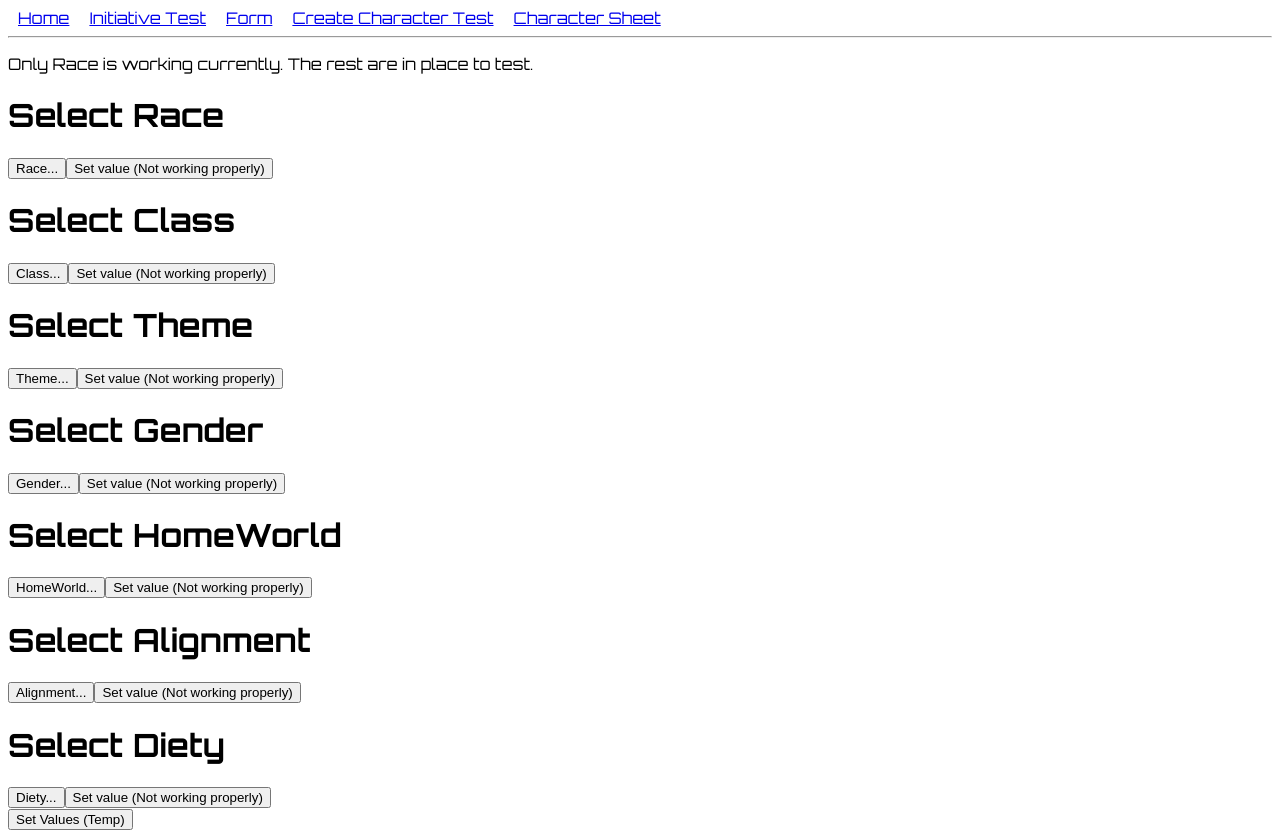
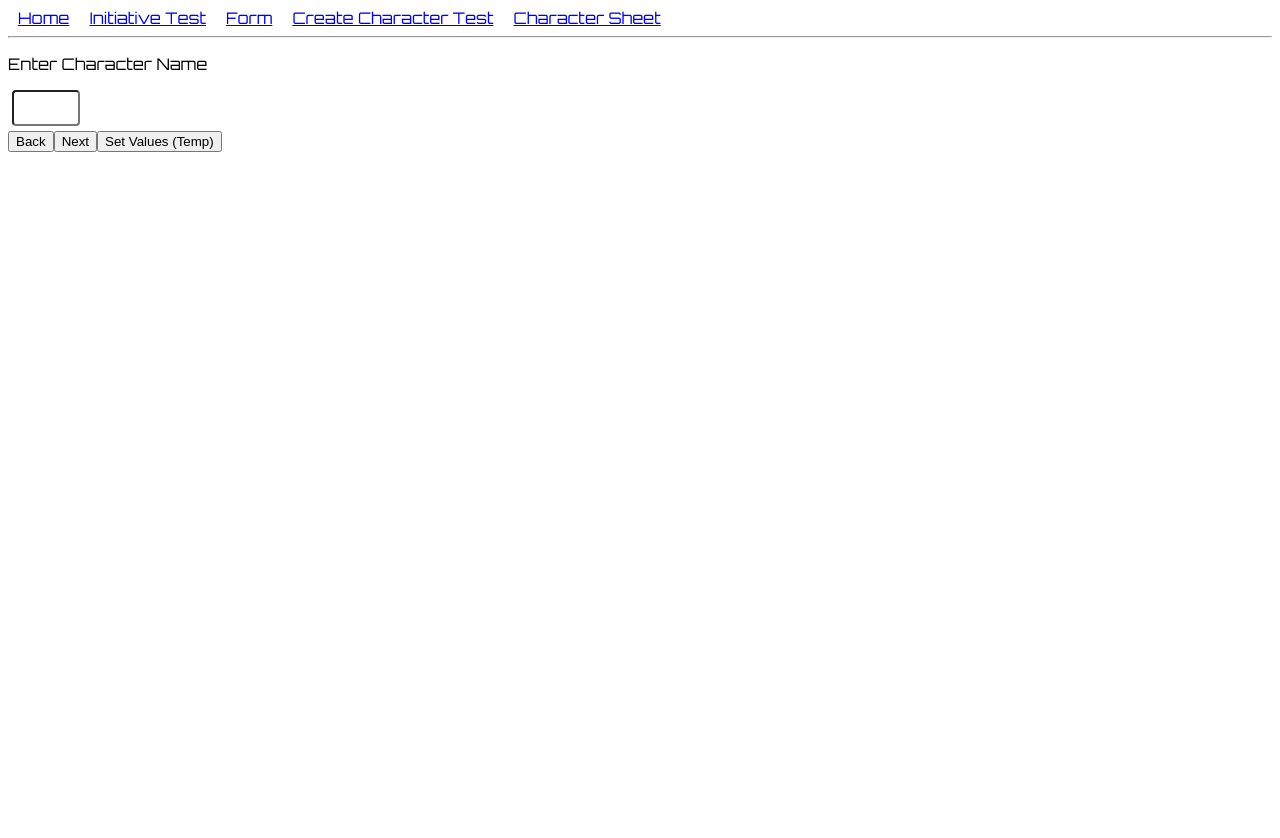
Before and after one commit to debrine/Next-Up, a React (Vite) app: page /Next-Up/create-character in a window 1280 px wide. After the commit the page ends 800 px from the top, so only its background shows below. Built offline with nearby package versions, Linux system fonts and the light colour scheme.

Commit message:
Setting up create character. Testing setting values to local storage.

```diff
--- a/src/components/DropDownList/DropDownList.tsx
+++ b/src/components/DropDownList/DropDownList.tsx
@@ -1,4 +1,4 @@
-import React, { useEffect, useState } from 'react';
+
 
 type DropDownProps = {
   optionsArray: string[];
@@ -9,18 +9,14 @@ type DropDownProps = {
 
 const DropDownList: React.FC<DropDownProps> = ({
   optionsArray,
+  showDropDown,
   optionSelection,
 }: DropDownProps): JSX.Element => {
-  const [showDropDown, setShowDropDown] = useState<boolean>(false);
 
-//   Handle passing the option back to the parent component
+//   Handle setting the option from the parent component
   const onClickHandler = (option: string): void => {
     optionSelection(option);
   };
-
-  useEffect(() => {
-    setShowDropDown(showDropDown);
-  }, [showDropDown]);
 
   return (
     <>
--- /dev/null
+++ b/src/components/character-creation-components/CharacterCreationName/CharacterCreationName.tsx
@@ -0,0 +1,25 @@
+import { ChangeEvent } from "react"
+
+type CharacterCreationNameProps = {
+    setInputName: React.Dispatch<React.SetStateAction<string>>,
+    inputName: string
+}
+
+function CharacterCreationName({
+    setInputName,
+    inputName
+}: CharacterCreationNameProps){
+
+    const handleNameChange = (e: ChangeEvent<HTMLInputElement>) =>{
+        setInputName(e.target.value)
+    }
+
+    return (
+    <div>
+        <p>Enter Character Name</p>
+        <input type="text" onChange={handleNameChange} value={inputName}/>
+    </div>
+  )
+}
+
+export default CharacterCreationName
--- a/src/components/character-sheet-components/CreateCharacterOptions/CreateCharacterOptions.tsx
+++ b/src/components/character-creation-components/CreateCharacterOptions/CreateCharacterOptions.tsx
@@ -1,7 +1,6 @@
 import { useState } from 'react'
 import styles from './CreateCharacterOptions.module.css'
 import DropDownList from '../../DropDownList/DropDownList';
-import { useLocalStorage } from '../../../data/useLocalStorage';
 
 type createCharacterOptionsProps = {
     optionType: string
@@ -15,19 +14,10 @@ function CreateCharacterOptions({
     setFunction
 }: createCharacterOptionsProps) {
 
-    // Save option selected to local storage
-    const [characterBasicInfo, setCharacterBasicInfo] = useLocalStorage('characterBasicInfo',{})
-
     const [showDropDown, setShowDropDown] = useState<boolean>(false);
     const [selectedOption, setSelectedOption] = useState<string>('');
 
-    // Saves as "optionType":"Kasatha" instead of "Race":"Kasatha". Would prefer to have these values set here dynamically instead of individually in the CreateCharacter.tsx file.
-    function saveOptionHandler(){
-        setCharacterBasicInfo({
-            ...characterBasicInfo,
-            optionType: selectedOption
-        })
-    }
+
 
     // Toggle Drop Down
     const toggleDropDown = ()=>{
@@ -66,7 +56,6 @@ function CreateCharacterOptions({
             />
         )}
         </button>
-        <button onClick={saveOptionHandler}>Set value (Not working properly)</button>
 
     </div>
     )
--- a/src/states/CreateCharacter/CreateCharacter.tsx
+++ b/src/states/CreateCharacter/CreateCharacter.tsx
@@ -1,54 +1,109 @@
-import { useState } from 'react'
-import CreateCharacterOptions from '../../components/character-sheet-components/CreateCharacterOptions/CreateCharacterOptions'
-import { raceList } from '../../data/race-information/raceList'
-import { useLocalStorage } from '../../data/useLocalStorage'
+import {  useEffect, useRef, useState } from 'react'
+import CreateCharacterOptions from '../../components/character-creation-components/CreateCharacterOptions/CreateCharacterOptions.tsx'
+import { raceList } from '../../data/race-information/raceList.ts'
+import { useLocalStorage } from '../../data/useLocalStorage.ts'
 import styles from './CreateCharacter.module.css'
+import CharacterCreationName from '../../components/character-creation-components/CharacterCreationName/CharacterCreationName.tsx'
+
+/*
+  Set everything in a temp state, then when character is confirmed, set it all within
+  Needed for character creation:
+    Name first (This way we can assign the name key to other things in local storage)
+    Class
+      Followed by class options, if any.
+    Theme
+    Set Ability Scores
+    First Feat
+    The rest can be added after the fact.
+*/
+
 
 function CreateCharacter() {
     let raceArray: string[] = raceList.map((race)=>{
         return(race.raceName)
-    })
+    });
 
-    /*
-    Maybe temporary. See note in CreateCharacterOptions.tsx****************************************************************************
-    */
     const [characterBasicInfo, setCharacterBasicInfo] = useLocalStorage('characterBasicInfo',{})
 
     const [race, setRace] = useState<String>('')
     const [chClass, setChClass] = useState<String>('')
     const [theme, setTheme] = useState<String>('')
-    const [gender, setGender] = useState<String>('')
-    const [homeWorld, setHomeWorld] = useState<String>('')
-    const [alignment, setAlignment] = useState<String>('')
-    const [diety, setDiety] = useState<String>('')
+    const [componentArrayPosition, setComponentArrayPosition] = useState<number>(0)
 
-    function setBasicInfoHandler(){
+    // Character Name **********************
+    // Set the character name in local storage to an array of objects.
+    // Set the default array
+    let nameArray = useRef<{characterName: string, id: string}[]>([])
+    // Find if the array exists.
+    useEffect(()=>{
+        if(localStorage.getItem('charactersAvailable') != null){
+            nameArray.current = JSON.parse(localStorage.getItem('charactersAvailable')!)
+        }
+    }, [])
+
+
+    const [inputName, setInputName] = useState<string>('')
+
+    const [, setCharacterNames] = useLocalStorage('charactersAvailable')
+
+    /*
+      Function to add the character.
+    */
+    function addCharacterHandler(){
+      // Generate Key to point the character selected to.
+        const keyID: string = crypto.randomUUID()
+        nameArray.current = ([
+                ...nameArray.current,
+                {
+                    characterName: inputName,
+                    id: keyID
+                }
+            ])
+        setCharacterNames( nameArray.current )
         setCharacterBasicInfo({
           ...characterBasicInfo,
             race,
             chClass,
             theme,
-            gender,
-            homeWorld,
-            alignment,
-            diety
         })
     }
-    /*
-    Maybe temporary. See note in CreateCharacterOptions.tsx****************************************************************************
-    */
+
+
+    let componentArray: JSX.Element[] = [
+      <CharacterCreationName setInputName={setInputName} inputName={inputName}/>,
+      <CreateCharacterOptions optionType='Race' optionArray={raceArray} setFunction={setRace}/>,
+      <CreateCharacterOptions optionType='Class' optionArray={raceArray} setFunction={setChClass}/>,
+      <CreateCharacterOptions optionType='Theme' optionArray={raceArray} setFunction={setTheme}/>
+    ]
+
+    // function setBasicInfoHandler(){
+    //     setCharacterBasicInfo({
+    //       ...characterBasicInfo,
+    //         race,
+    //         chClass,
+    //         theme,
+    //     })
+    // }
+
+    function handleNext(){
+      if(componentArrayPosition < componentArray.length-1){
+        setComponentArrayPosition(componentArrayPosition+1)
+      }
+    }
+
+    function handleBack(){
+      if(componentArrayPosition > 0){
+        setComponentArrayPosition(componentArrayPosition-1)
+      }
+    }
+
 
   return (
     <div className={styles.parentDiv}>
-      <p>Only Race is working currently. The rest are in place to test.</p>
-      <CreateCharacterOptions optionType='Race' optionArray={raceArray} setFunction={setRace}/>
-      <CreateCharacterOptions optionType='Class' optionArray={raceArray} setFunction={setChClass}/>
-      <CreateCharacterOptions optionType='Theme' optionArray={raceArray} setFunction={setTheme}/>
-      <CreateCharacterOptions optionType='Gender' optionArray={raceArray} setFunction={setGender}/>
-      <CreateCharacterOptions optionType='HomeWorld' optionArray={raceArray} setFunction={setHomeWorld}/>
-      <CreateCharacterOptions optionType='Alignment' optionArray={raceArray} setFunction={setAlignment}/>
-      <CreateCharacterOptions optionType='Diety' optionArray={raceArray} setFunction={setDiety}/>
-      <button onClick={setBasicInfoHandler}>Set Values (Temp)</button>
+      {componentArray[componentArrayPosition]}
+      <button onClick={handleBack}>Back</button>
+      <button onClick={handleNext}>Next</button>
+      <button onClick={addCharacterHandler}>Set Values (Temp)</button>
     </div>
   )
 }
```
Also changed, not shown: src/components/character-creation-components/CharacterCreationName/CharacterCreationName.module.css (added), src/components/character-creation-components/CreateCharacterOptions/CreateCharacterOptions.module.css (added).
